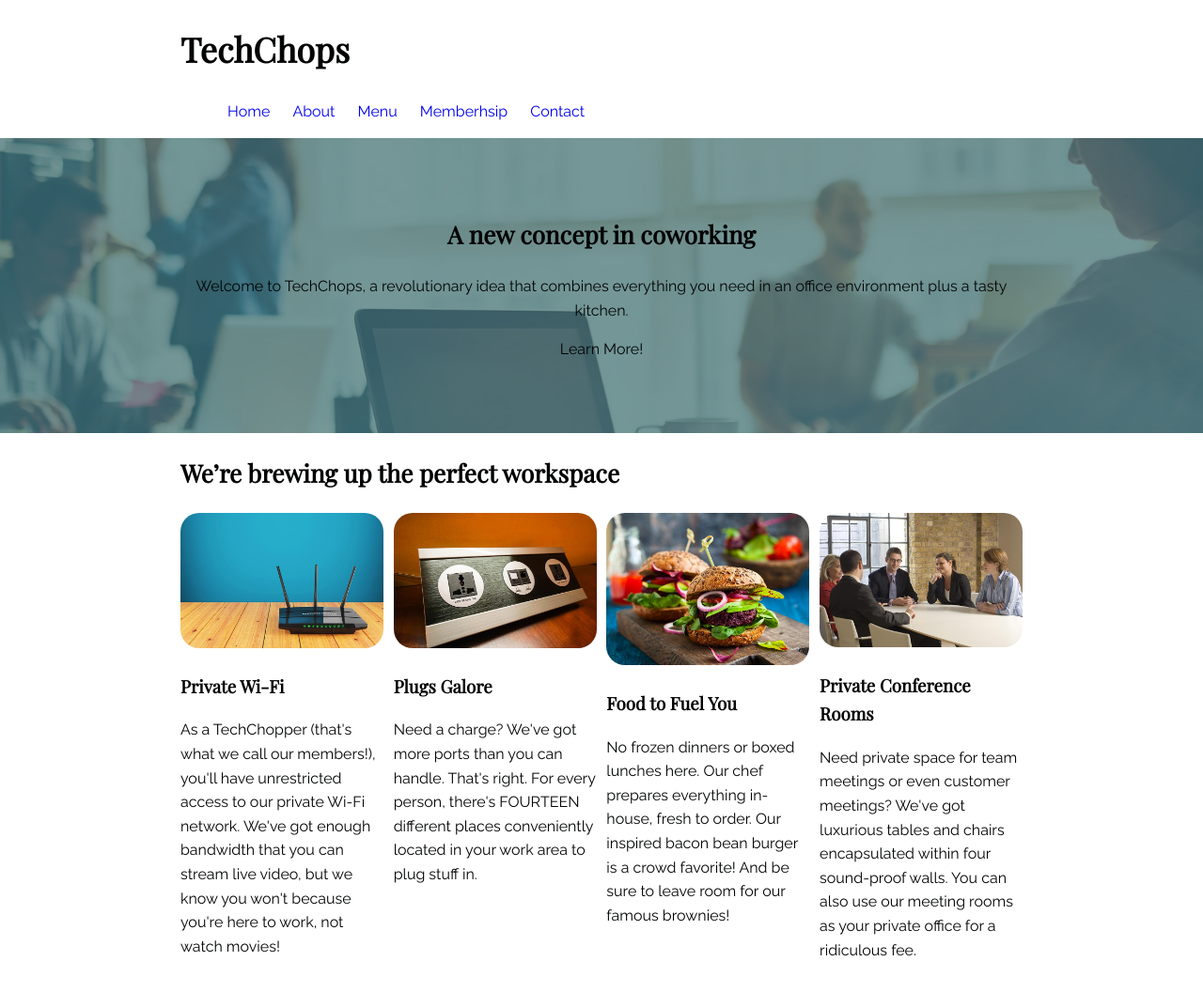
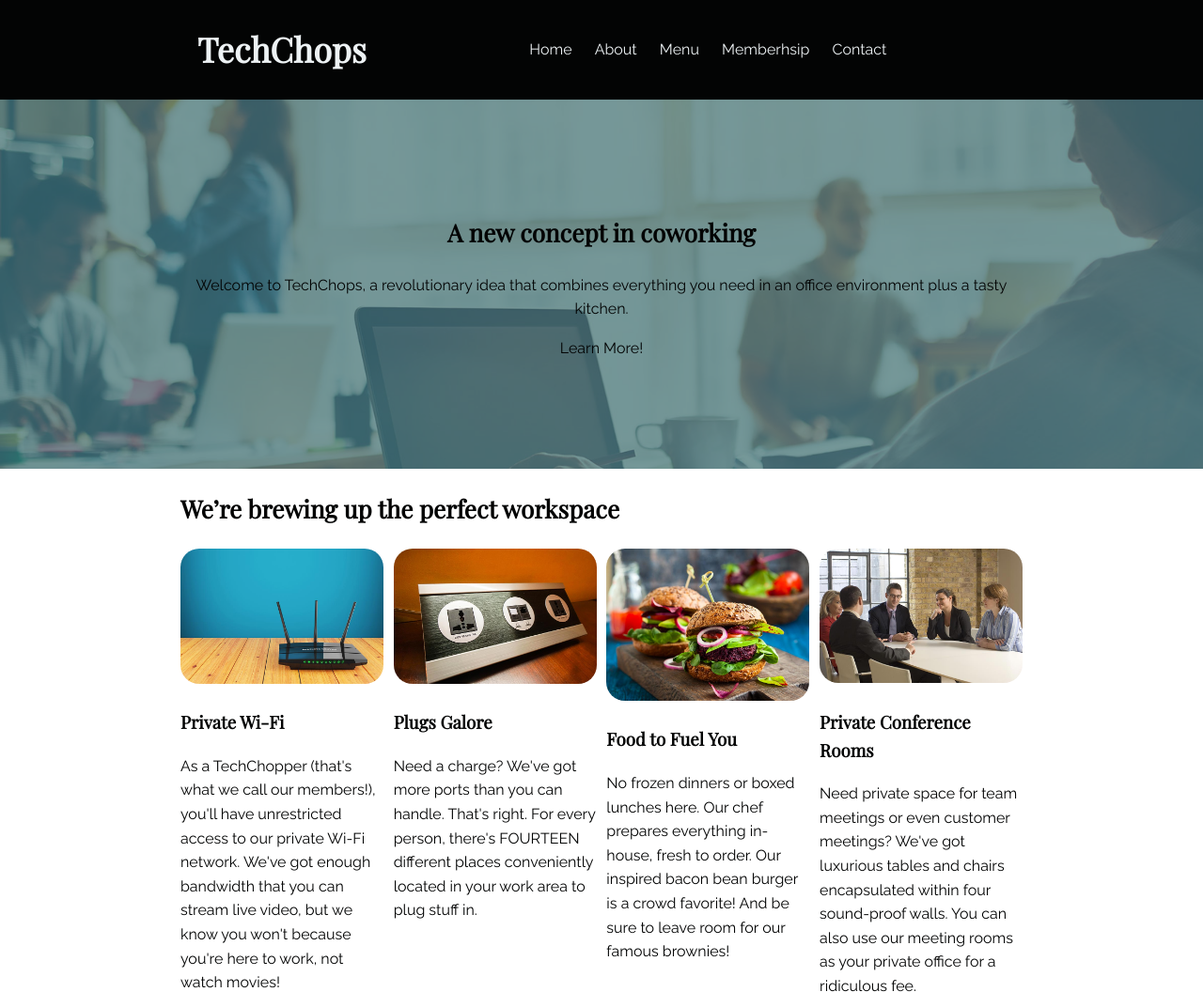
Before and after one commit to Tony-Thomas/techchops, a website: page index.html in a window 1280 px wide. Shown: the top 1056 px of the page at 94% size. Drawn offline with nearby package versions, Linux system fonts and the light colour scheme.

Commit message:
positioned header-nav

```diff
--- a/index.html
+++ b/index.html
@@ -14,7 +14,9 @@
         <div class="site-header">
             <div class="wrap">
                 <div class="site-branding">
-                    <h1>TechChops</h1>
+                    <h1 class="site-title">TechChops</h1>
+                </div>
+                <!--site-branding-->
                 <nav class="header-nav">
                     <ul>
                         <li><a href="#">Home</a></li>
@@ -24,8 +26,6 @@
                         <li><a href="#">Contact</a></li>
                     </ul>
                 </nav>
-                </div>
-                <!--site-branding-->
             </div>
             <!--wrap-->
         </div>
@@ -162,18 +162,19 @@
             <!--wrap-->
         </section>
         <!-- testimonials -->
+        <footer class="site-footer">
             <div class="wrap">
-            <footer class="site-footer">
                 <nav class="social-menu">
                     <ul>
                         <li><a class="twitter " href="#">Twitter</a></li>
                         <li><a class="facebook" href="#">facebook</a></li>
                         <li><a class="linkedin" href="#">Linkedin</a></li>
                     </ul>
+                </nav>
+            </div>
+            <!--wrap-->
         </footer>
         <!--site-footer-->
-        </div>
-        <!--wrap-->
     </div>
     <!--site-contsiner-->
 
--- a/src/sass/partials/_footer.scss
+++ b/src/sass/partials/_footer.scss
@@ -1,5 +1,6 @@
 .site-footer {
     background: $green;
+    text-align: center;
 }
 
 .social-menu a {
--- /dev/null
+++ b/src/sass/partials/_header.scss
@@ -0,0 +1,19 @@
+.site-header {
+    background: $black;
+    text-align: center;
+}
+
+.site-title {
+	color: $white;
+}
+
+.header-nav {
+
+    ul {
+        margin: 0;
+        padding: 0;
+    }
+    a {
+        color: $white;
+    }
+}
--- a/src/sass/partials/_layout.scss
+++ b/src/sass/partials/_layout.scss
@@ -8,6 +8,19 @@ $susy: (
 
 .wrap {
     @include container(70%);
+}
+
+.site-branding {
+    @include susy-breakpoint($medium) {
+        @include span(3);
+    }
+}
+
+.header-nav {
+    @include susy-breakpoint($medium) {
+        @include span(9 last);
+        padding-top: 40px;
+    }
 }
 
 // Bourbon mixin
--- a/src/sass/partials/_modules.scss
+++ b/src/sass/partials/_modules.scss
@@ -10,7 +10,7 @@
 }
 
 .hero .wrap {
-    padding: 60px 0;
+    padding: 100px 0;
 }
 
 .feature img {
```
Also changed, not shown: dist/css/styles.css. Lines whose indentation alone changed are shown as unchanged.
